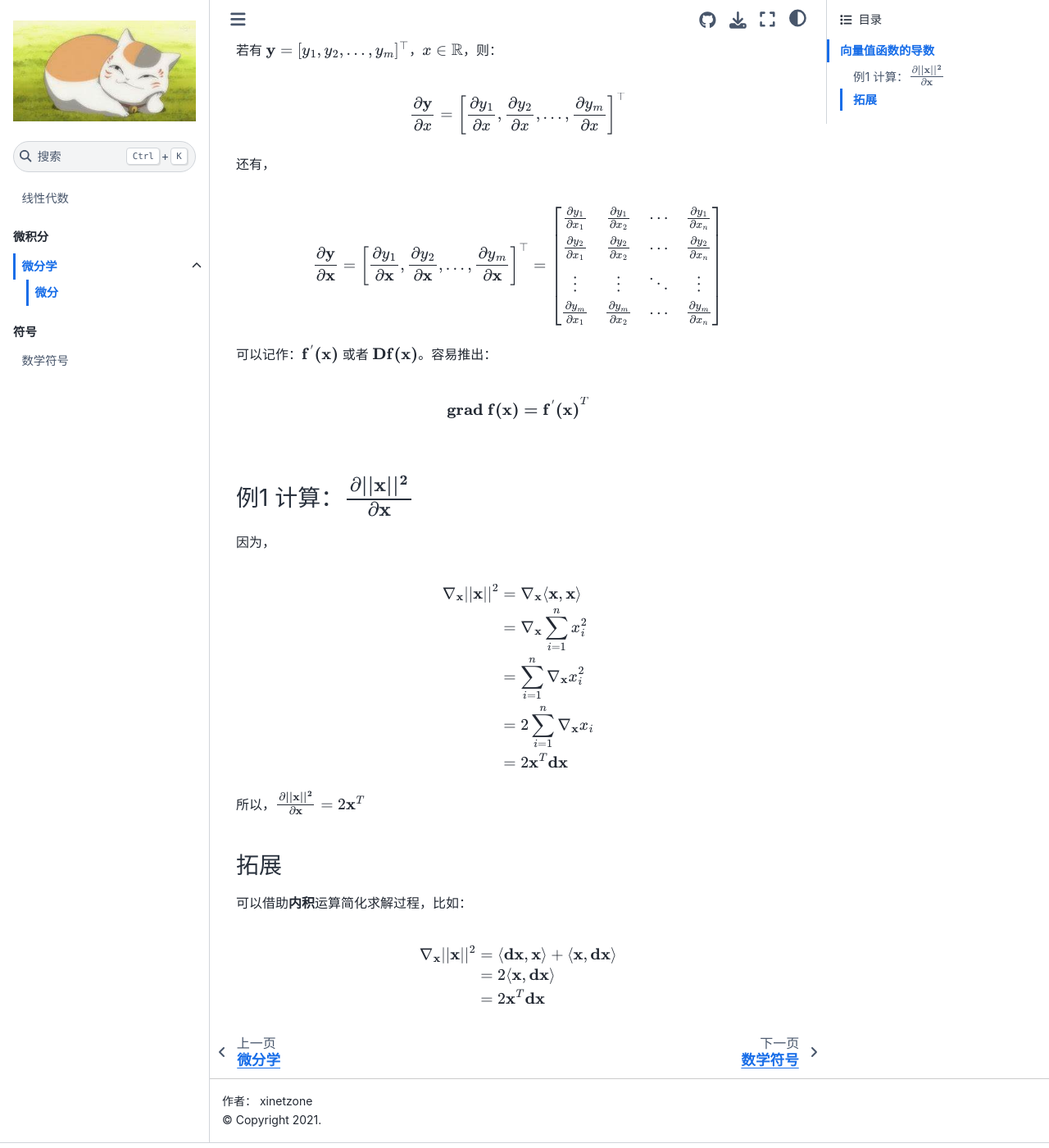
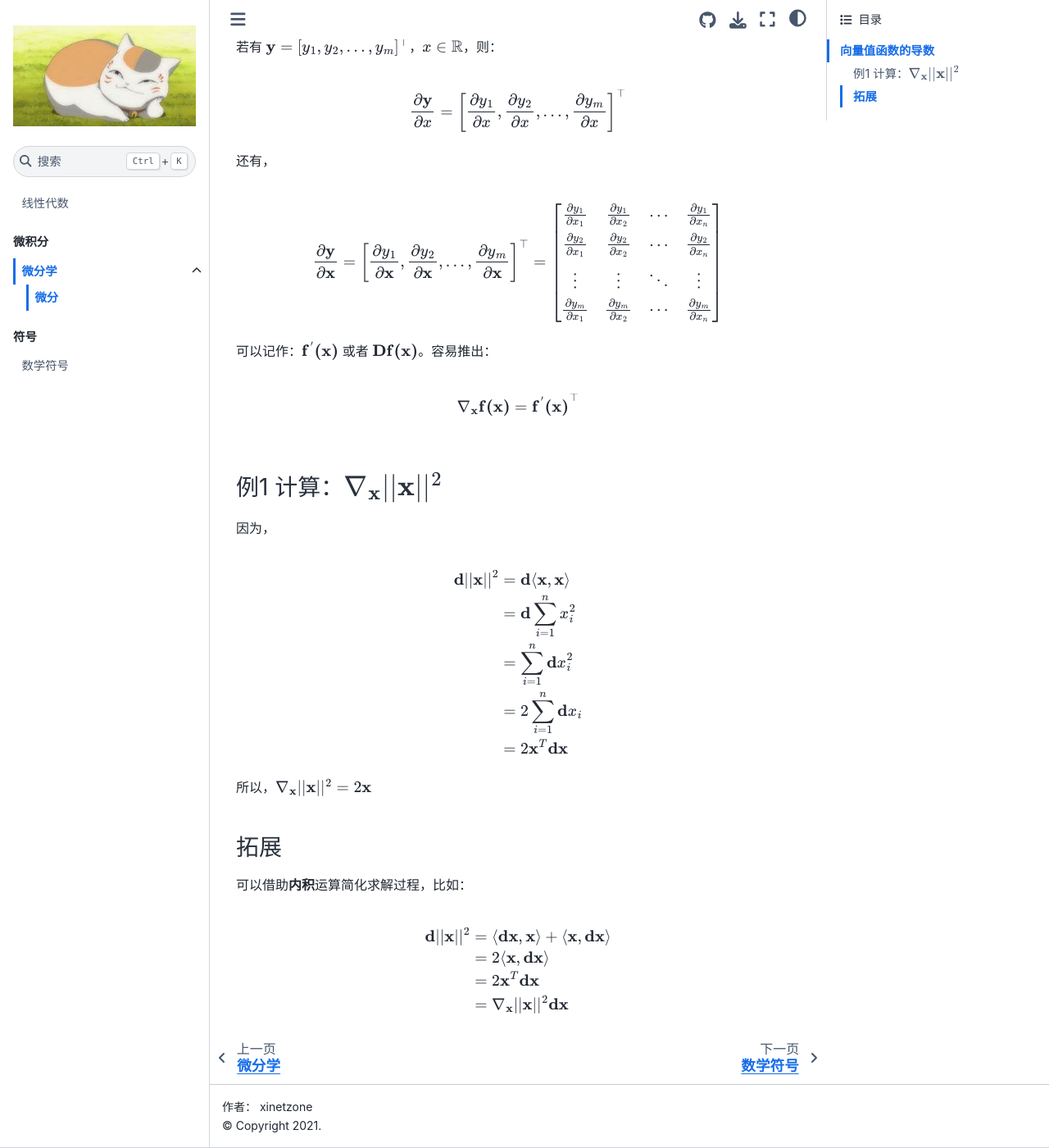
Before and after one commit to xinetzone/linear-algebra, a Jupyter Book: the page built from docs/differential-calculus/grad.md, in a window 1280 px wide and 1400 px high, scrolled down 531 px. Shown: the whole window at 82% size. Built offline with Jupyter Book 1.0.4 settings and Sphinx 7.4.7 and the Sphinx Book theme 1.1.4, drawn with Linux system fonts in a browser that asks for light colours; some of the changed text lies outside the part shown.

Commit message:
fix grad 计算的误解

```diff
--- a/docs/differential-calculus/grad.md
+++ b/docs/differential-calculus/grad.md
@@ -38,29 +38,29 @@ $$
 可以记作：$\mathbf{f^{'}(x)}$ 或者 $\mathbf{D} \mathbf{f(x)}$。容易推出：
 
 $$
-\mathbf{grad \; f(x) = f^{'}(x)}^T\\
+\nabla_\mathbf{x} \mathbf{f(x)} = \mathbf{f^{'}(x)}^{\top}\\
 $$
 
-### 例1 计算：$\frac{\partial \mathbf{||x||^2}}{\partial \mathbf{x}}$
+### 例1 计算：$\nabla_{\mathbf{x}} ||\mathbf{x}||^2$
 
 因为，
 
 $$
 \begin{align}
-\nabla_{\mathbf{x}} ||\mathbf{x}||^2 &=
-\nabla_{\mathbf{x}} \langle \mathbf{x}, \mathbf{x} \rangle\\
+\mathbf{d} ||\mathbf{x}||^2 &=
+\mathbf{d} \langle \mathbf{x}, \mathbf{x} \rangle\\
 &=
-\nabla_{\mathbf{x}} \sum_{i=1}^n x_i^2\\
+\mathbf{d} \sum_{i=1}^n x_i^2\\
 &=
-\sum_{i=1}^n \nabla_{\mathbf{x}} x_i^2\\
+\sum_{i=1}^n \mathbf{d} x_i^2\\
 &=
-2 \sum_{i=1}^n \nabla_{\mathbf{x}} x_i\\
+2 \sum_{i=1}^n \mathbf{d} x_i\\
 &=
 2 \mathbf{x}^T \mathbf{d} \mathbf{x}\\
 \end{align}
 $$
 
-所以，$\frac{\partial \mathbf{||x||^2}}{\partial \mathbf{x}} = 2 \mathbf{x}^T$
+所以，$\nabla_{\mathbf{x}} ||\mathbf{x}||^2 = 2 \mathbf{x}$
 
 ### 拓展
 
@@ -68,9 +68,10 @@ $$
 
 $$
 \begin{align}
-\nabla_{\mathbf{x}} ||\mathbf{x}||^2 &=
+\mathbf{d} ||\mathbf{x}||^2 &=
 \langle \mathbf{d} \mathbf{x}, \mathbf{x} \rangle + \langle \mathbf{x}, \mathbf{d} \mathbf{x} \rangle\\
 &= 2 \langle \mathbf{x}, \mathbf{d} \mathbf{x} \rangle\\
-&= 2 \mathbf{x}^T \mathbf{d} \mathbf{x}
+&= 2 \mathbf{x}^T \mathbf{dx}\\
+&= \nabla_{\mathbf{x}} ||\mathbf{x}||^2 \mathbf{dx}
 \end{align}
 $$
```
Also changed, not shown: other parts of docs/differential-calculus/grad.md (+2 -2 lines).
